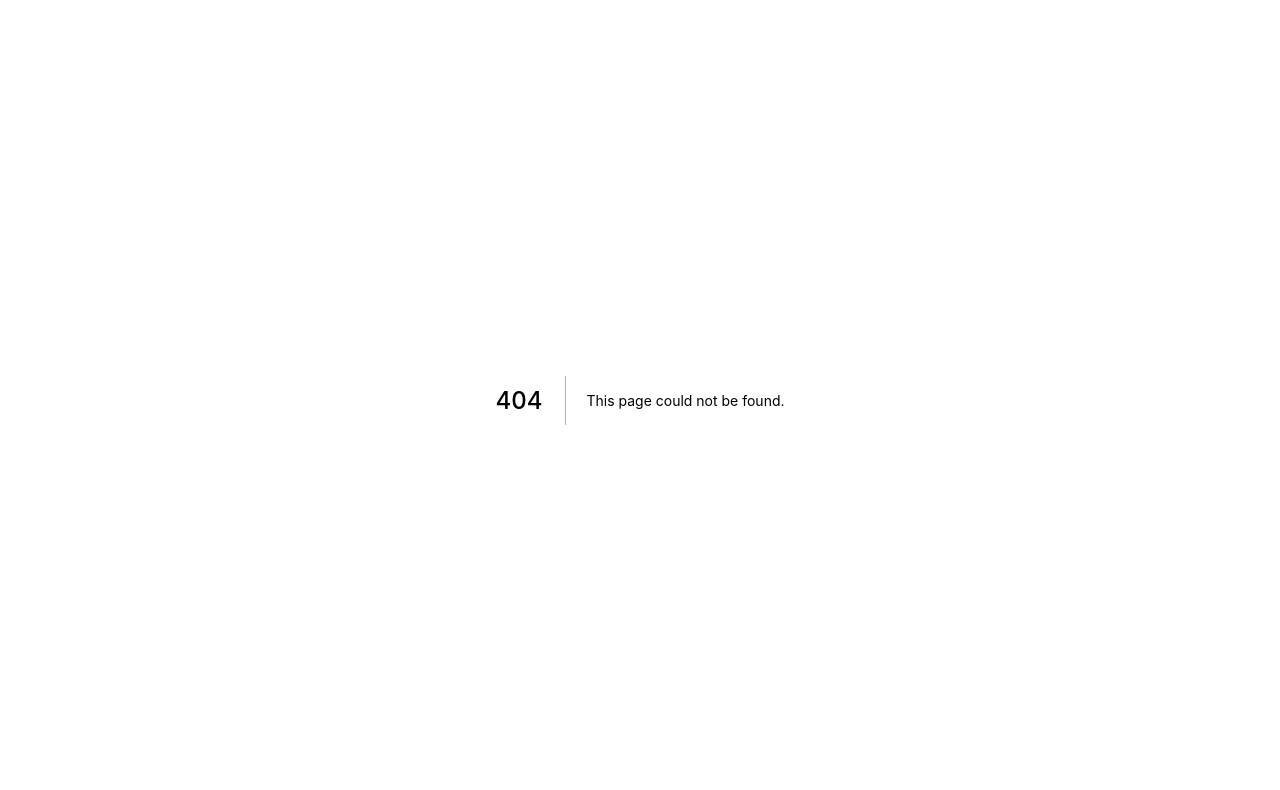
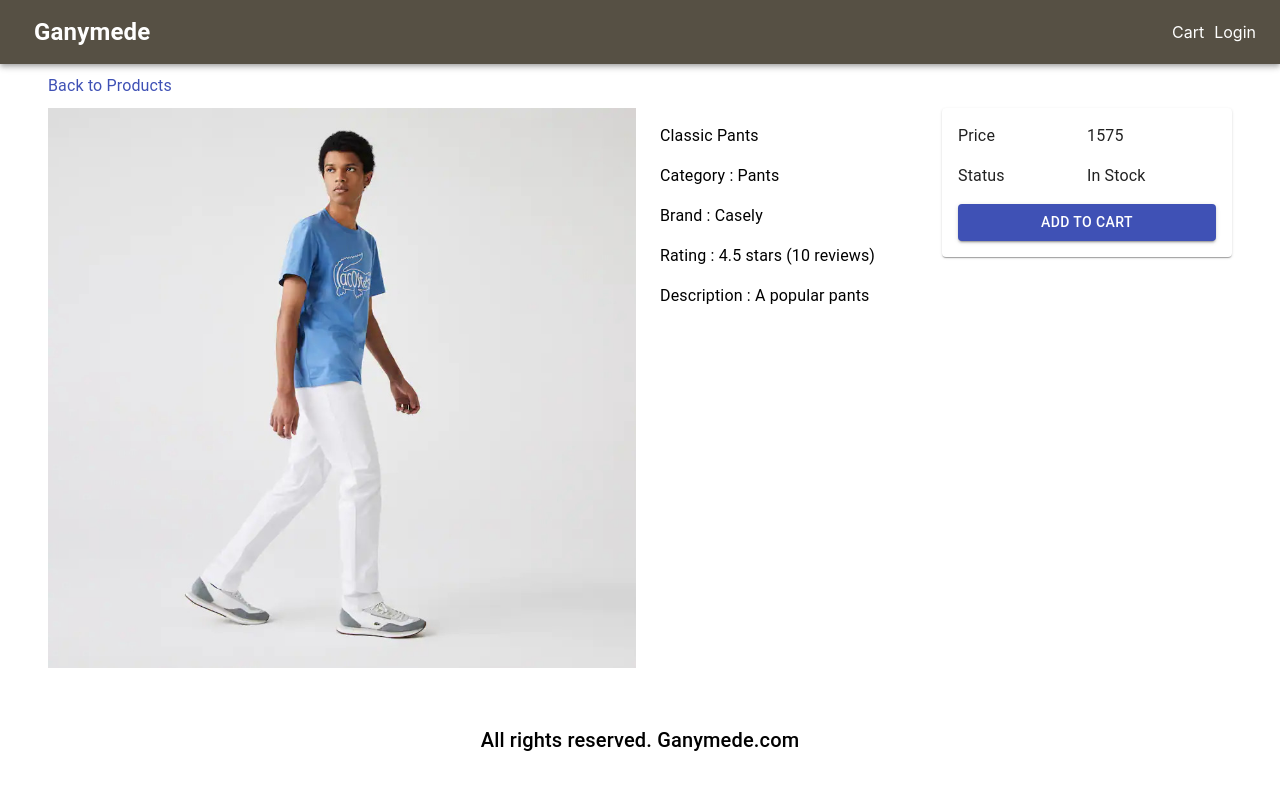
Before and after one commit to imgeekabhi/Ganymede, a Next.js app: page /product/classic-pants in a window 1280 px wide. Before the commit this address had no page. Shown: the top 790 px of the page. Built offline with nearby package versions, Linux system fonts and the light colour scheme.

Commit message:
Create product detail page.

```diff
--- a/Components/Layout.js
+++ b/Components/Layout.js
@@ -1,6 +1,13 @@
 import React, { Children } from 'react';
+import NextLink from 'next/link';
 import Head from 'next/head';
-import { AppBar, Toolbar, Typography, Container } from '@material-ui/core';
+import {
+  AppBar,
+  Toolbar,
+  Typography,
+  Container,
+  Link,
+} from '@material-ui/core';
 
 import useStyles from '../utils/styles';
 const Layout = ({ children }) => {
@@ -12,7 +19,22 @@ const Layout = ({ children }) => {
       </Head>
       <AppBar position="static" className={classes.navbar}>
         <Toolbar>
-          <Typography variant="h6">Ganymede</Typography>
+          <NextLink href={`/`} passHref>
+            <Link>
+              <Typography className={classes.brand} variant="h6">
+                Ganymede
+              </Typography>
+            </Link>
+          </NextLink>
+          <div className={classes.grow}></div>
+          <div>
+            <NextLink href={`/cart`} passHref>
+              <Link>Cart</Link>
+            </NextLink>
+            <NextLink href={`/login`} passHref>
+              <Link>Login</Link>
+            </NextLink>
+          </div>
         </Toolbar>
       </AppBar>
       <Container className={classes.main}>{children}</Container>
--- /dev/null
+++ b/Components/ProductDetail.js
@@ -0,0 +1,104 @@
+import React from 'react';
+import {
+  Link,
+  Container,
+  Grid,
+  List,
+  ListItem,
+  Typography,
+  Card,
+  Button,
+} from '@material-ui/core';
+import Layout from './Layout';
+import NextLink from 'next/link';
+import Head from 'next/head';
+import useStyles from '../utils/styles';
+import Image from 'next/image';
+const ProductDetail = ({ product }) => {
+  const classes = useStyles();
+  console.log(product);
+  return (
+    <Layout>
+      <Head>
+        <title>{`${product.name} - Ganymede.com`}</title>
+        <meta name="description" content={product.description} />
+      </Head>
+      <Container fixed>
+        <div className={classes.section}>
+          <NextLink href={`/`} passHref>
+            <Link>
+              <Typography>Back to Products</Typography>
+            </Link>
+          </NextLink>
+        </div>
+        <Grid container spacing={1}>
+          <Grid item xs={12} md={6}>
+            <Image
+              src={product.image}
+              width={630}
+              height={600}
+              alt={product.name}
+              layout={`responsive`}
+            />
+          </Grid>
+          <Grid item xs={12} md={3}>
+            <List>
+              <ListItem>
+                <Typography component={`h1`}>{product.name}</Typography>
+              </ListItem>
+              <ListItem>
+                <Typography>Category : {product.category}</Typography>
+              </ListItem>
+              <ListItem>
+                <Typography>Brand : {product.brand}</Typography>
+              </ListItem>
+              <ListItem>
+                <Typography>
+                  Rating : {product.rating} stars ({product.numReviews} reviews)
+                </Typography>
+              </ListItem>
+              <ListItem>
+                <Typography>Description : {product.description}</Typography>
+              </ListItem>
+            </List>
+          </Grid>
+          <Grid item md={3} xs={12}>
+            <Card>
+              <List>
+                <ListItem>
+                  <Grid container>
+                    <Grid item xs={6}>
+                      <Typography>Price</Typography>
+                    </Grid>
+                    <Grid item xs={6}>
+                      <Typography>{product.price}</Typography>
+                    </Grid>
+                  </Grid>
+                </ListItem>
+                <ListItem>
+                  <Grid container>
+                    <Grid item xs={6}>
+                      <Typography>Status</Typography>
+                    </Grid>
+                    <Grid item xs={6}>
+                      <Typography>
+                        {product.countInStock > 0 ? 'In Stock' : 'Unavailable'}
+                      </Typography>
+                    </Grid>
+                  </Grid>
+                </ListItem>
+                <ListItem>
+                  <Button fullWidth variant="contained" color="primary">
+                    Add to Cart
+                  </Button>
+                </ListItem>
+              </List>
+            </Card>
+          </Grid>
+        </Grid>
+      </Container>
+    </Layout>
+  );
+};
+
+export default ProductDetail;
--- a/pages/index.js
+++ b/pages/index.js
@@ -8,6 +8,8 @@ import {
   CardActions,
   Button,
 } from '@material-ui/core';
+import NextLink from 'next/link';
+
 import Layout from '../Components/Layout';
 import data from '../utils/data';
 export default function Home() {
@@ -19,6 +21,7 @@ export default function Home() {
           {data.products.map((product) => (
             <Grid item md={4} key={product.name}>
               <Card>
+                <NextLink href={`/product/${product.slug}`} passHref>
                   <CardActionArea>
                     <CardMedia
                       component="img"
@@ -29,6 +32,7 @@ export default function Home() {
                       <Typography>{product.name}</Typography>
                     </CardContent>
                   </CardActionArea>
+                </NextLink>
                 <CardActions>
                   <Typography>₹{product.price}</Typography>
                   <Button size="small" color="primary">
--- /dev/null
+++ b/pages/product/[slug].js
@@ -0,0 +1,20 @@
+import { useRouter } from 'next/router';
+import React from 'react';
+import data from '../../utils/data';
+import ProductDetail from '../../Components/ProductDetail';
+const ProductDetailPage = () => {
+  const router = useRouter();
+  const { slug } = router.query;
+  console.log(slug);
+  const product = data.products.find((product) => product.slug === slug);
+  if (!product) {
+    return <h3>Product Not Found!!</h3>;
+  }
+  return (
+    <>
+      <ProductDetail product={product} />
+    </>
+  );
+};
+
+export default ProductDetailPage;
--- a/utils/data.js
+++ b/utils/data.js
@@ -2,6 +2,7 @@ const data = {
   products: [
     {
       name: 'Free Shirt',
+      slug: 'free-shirt',
       category: 'Shirts',
       image: '/images/shirt1.jpg',
       price: 1254,
@@ -13,6 +14,7 @@ const data = {
     },
     {
       name: 'Fit Shirt',
+      slug: 'fit-shirt',
       category: 'Shirts',
       image: '/images/shirt2.jpg',
       price: 1520,
@@ -24,6 +26,7 @@ const data = {
     },
     {
       name: 'Slim Shirt',
+      slug: 'slim-shirt',
       category: 'Shirts',
       image: '/images/shirt3.jpg',
       price: 790,
@@ -35,6 +38,7 @@ const data = {
     },
     {
       name: 'Golf Pants',
+      slug: 'golf-pants',
       category: 'Pants',
       image: '/images/pants1.jpg',
       price: 1190,
@@ -46,6 +50,7 @@ const data = {
     },
     {
       name: 'Fit Pants',
+      slug: 'fit-pants',
       category: 'Pants',
       image: '/images/pants2.jpg',
       price: 995,
@@ -57,6 +62,7 @@ const data = {
     },
     {
       name: 'Classic Pants',
+      slug: 'classic-pants',
       category: 'Pants',
       image: '/images/pants3.jpg',
       price: 1575,
--- a/utils/styles.js
+++ b/utils/styles.js
@@ -4,7 +4,7 @@ const useStyles = makeStyles({
   navbar: {
     backgroundColor: '#565044',
     '& a': {
-      color: '#5B1D76',
+      color: '#ffffff',
       marginLeft: 10,
     },
   },
@@ -12,7 +12,19 @@ const useStyles = makeStyles({
     minHeight: '80vh',
   },
   footer: {
+    marginTop: 10,
     textAlign: 'center',
+  },
+  brand: {
+    fontWeight: 'bold',
+    fontSize: '1.5rem',
+  },
+  grow: {
+    flexGrow: 1,
+  },
+  section: {
+    marginTop: 10,
+    marginBottom: 10,
   },
 });
 export default useStyles;
```
Also changed, not shown: pages/product/index.js (added, +7 -0 lines). Lines whose indentation alone changed are shown as unchanged.
